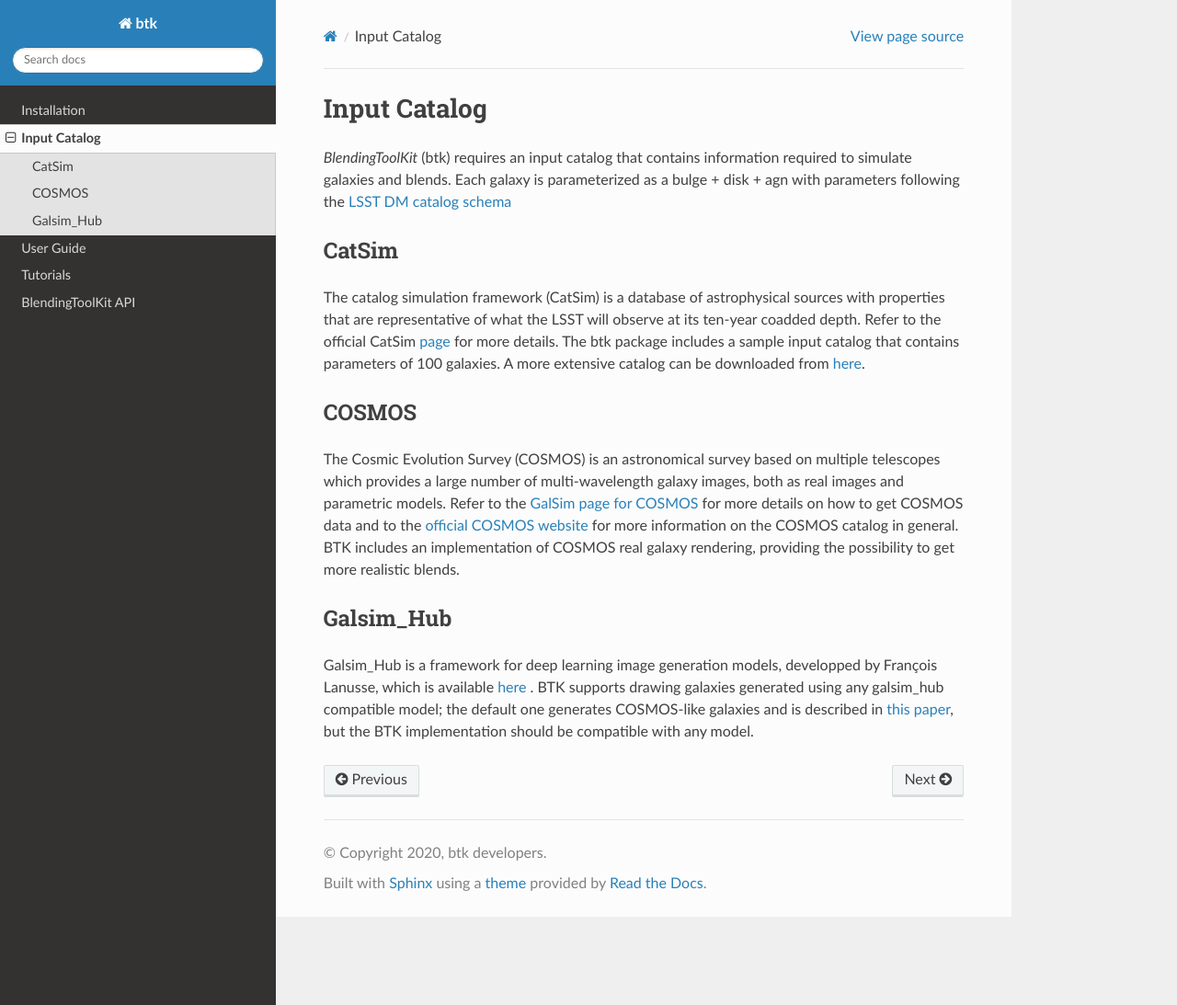
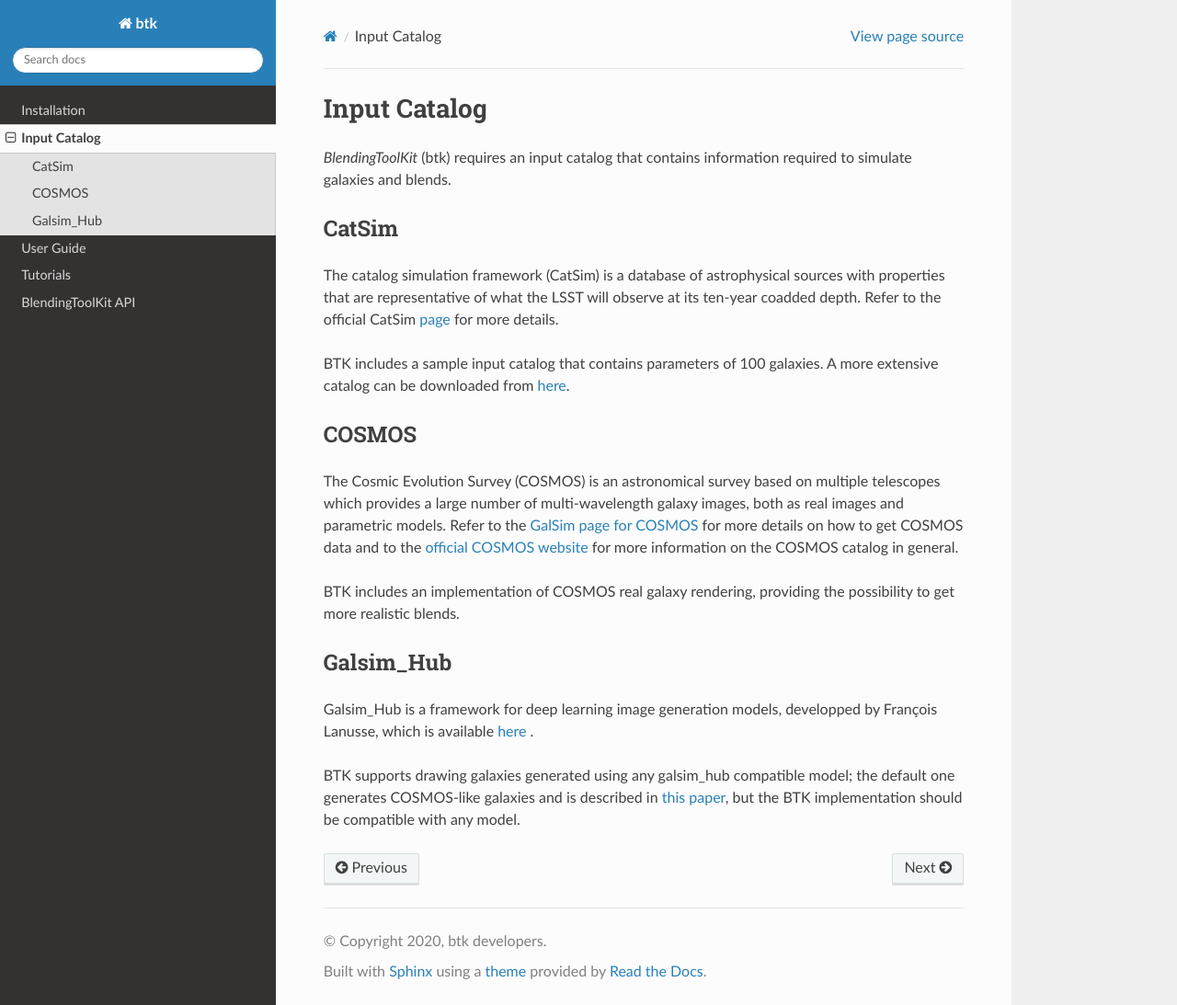
Before and after one commit to LSSTDESC/BlendingToolKit, a Sphinx documentation site: the page built from docs/source/catalog.rst, in a window 1280 px wide and 1093 px high. Shown: the whole window at 92% size. Built offline with Sphinx 7.4.7 and the Read the Docs theme 2.0.0, drawn with Linux system fonts in a browser that asks for light colours.

Commit message:
update catalog documentation

```diff
--- a/docs/source/catalog.rst
+++ b/docs/source/catalog.rst
@@ -1,22 +1,26 @@
 Input Catalog
 ===============
 
-*BlendingToolKit* (btk) requires an input catalog that contains information required to simulate galaxies and blends. Each galaxy is parameterized as a bulge + disk  + agn with parameters following the `LSST DM catalog schema <https://confluence.lsstcorp.org/display/SIM/Database+Schema>`_
+*BlendingToolKit* (btk) requires an input catalog that contains information required to simulate galaxies and blends.
 
 
 CatSim
 -------
 The catalog simulation framework (CatSim) is a database of astrophysical sources with properties that are representative of what the LSST will observe at its ten-year coadded depth. Refer to the official CatSim `page <https://www.lsst.org/scientists/simulations/catsim>`_ for more details.
-The btk package includes a sample input catalog that contains parameters of 100 galaxies. A more extensive catalog can be downloaded from `here <https://stanford.box.com/s/s1nzjlinejpqandudjyykjejyxtgylbk>`_.
+
+BTK includes a sample input catalog that contains parameters of 100 galaxies. A more extensive catalog can be downloaded from `here <https://stanford.box.com/s/s1nzjlinejpqandudjyykjejyxtgylbk>`_.
 
 COSMOS
 -------
 The Cosmic Evolution Survey (COSMOS) is an astronomical survey based on multiple telescopes which provides a large number of multi-wavelength galaxy images, both as real images and parametric models. Refer to the `GalSim page for COSMOS <https://github.com/GalSim-developers/GalSim/wiki/RealGalaxy%20Data>`_ for more details on how to get COSMOS data and to the `official COSMOS website <https://cosmos.astro.caltech.edu/>`_ for more information on the COSMOS catalog in general.
+
 BTK includes an implementation of COSMOS real galaxy rendering, providing the possibility to get more realistic blends.
 
 Galsim_Hub
 -----------
-Galsim_Hub is a framework for deep learning image generation models, developped by François Lanusse, which is available `here <https://github.com/McWilliamsCenter/galsim_hub>`_ . BTK supports drawing galaxies generated using any galsim_hub compatible model; the default one generates COSMOS-like galaxies and is described in `this paper <https://arxiv.org/abs/2008.03833>`_, but the BTK implementation should be compatible with any model.
+Galsim_Hub is a framework for deep learning image generation models, developped by François Lanusse, which is available `here <https://github.com/McWilliamsCenter/galsim_hub>`_ .
+
+BTK supports drawing galaxies generated using any galsim_hub compatible model; the default one generates COSMOS-like galaxies and is described in `this paper <https://arxiv.org/abs/2008.03833>`_, but the BTK implementation should be compatible with any model.
 
 .. Cosmo DC2
 .. ---------
```
